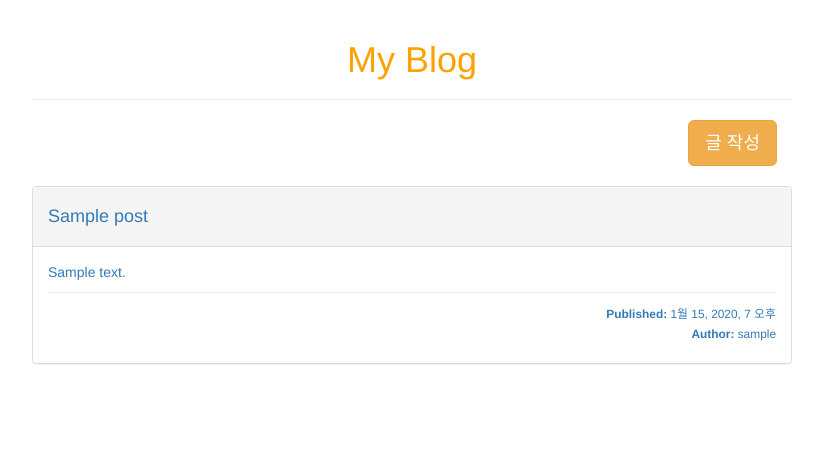
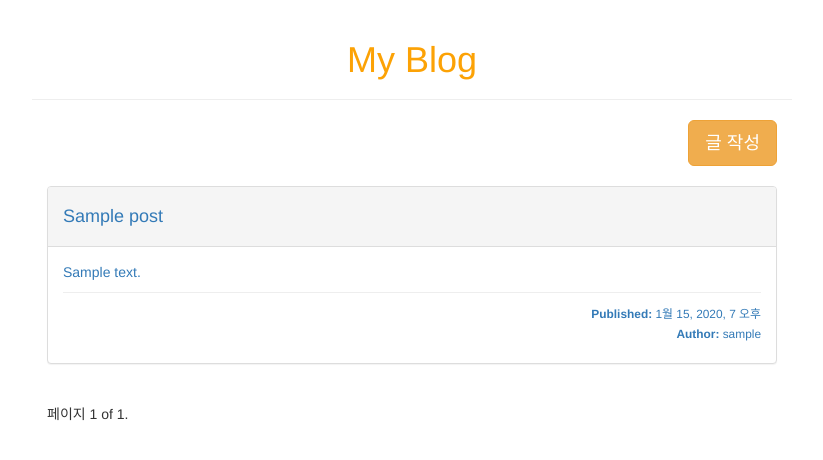
Before and after one commit to Isaccchoi/Djangogirls, a Django app: page / in a window 1280 px wide. Shown: the top 460 px of the page, without its empty margins (228-1051 px from the left). Run offline with Django 3.2, Linux system fonts and the light colour scheme; tables that the repository leaves empty hold one stand-in row (values such as "Sample post"); some libraries are stand-ins or nearby versions.

Commit message:
add pagination to post_list html

```diff
--- a/djangogirls/blog/views.py
+++ b/djangogirls/blog/views.py
@@ -1,4 +1,6 @@
 from django.contrib.auth import get_user_model
+from django.core import paginator
+from django.core.paginator import PageNotAnInteger, EmptyPage, Paginator
 from django.http import HttpResponse
 from django.shortcuts import render, redirect
 
@@ -9,9 +11,19 @@ User = get_user_model()
 
 def post_list(request):
     posts = Post.objects.filter(published_date__isnull=False).order_by('-published_date')
+    paginator = Paginator(posts, 2)
+    page = request.GET.get('page')
+    try:
+        post_list = paginator.page(page)
+    except PageNotAnInteger:
+        # If page is not an integer, deliver first page.
+        post_list = paginator.page(1)
+    except EmptyPage:
+        # If page is out of range (e.g. 9999), deliver last page of results.
+        post_list = paginator.page(paginator.num_pages)
     context = {
         # posts key의 value는 Queryset
-        'posts': posts
+        'post_list': post_list,
     }
     return render(request, 'blog/post_list.html', context)
 
@@ -27,36 +39,27 @@ def post_detail(request, pk):
 
 def post_add(request):
     # request 메소드가 POST이며 title 및 content가 잘 들어 있을 경우
-    if request.method == 'POST' and request.POST.get('title') and request.POST.get('content'):
-        title = request.POST['title']
-        content = request.POST['content']
-        author = User.objects.get(username='admin')
-        post = Post.objects.create(
-            title=title,
-            content=content,
-            author=author,
-        )
-        # publish에 체크를 할 경우 자동으로 현재 시간에 맞춰 published_date를 넣고 한번 더 저장
-        if request.POST.get('publish'):
-            post.publish()
-        return redirect('post_detail', pk=post.pk)
+    if request.method == 'POST':
+        title = request.POST.get('title')
+        content = request.POST.get('content')
+        if title and content:
+            author = User.objects.get(username='admin')
+            post = Post.objects.create(
+                title=title,
+                content=content,
+                author=author,
+            )
+            # publish에 체크를 할 경우 자동으로 현재 시간에 맞춰 published_date를 넣고 한번 더 저장
+            if request.POST.get('publish'):
+                post.publish()
+            return redirect('post_detail', pk=post.pk)
+        # FIXME
     # request 메소드가 GET일 경우 입력할 수 있는 form 제공
-    elif request.method == 'GET':
-        context = {
-
-        }
-        return render(request, 'blog/post_form.html', context)
-    # request 메소드가 POST이면서 title 및 content가 '안'들어 있을 경우 alert값에 True를 넣어 알람이 나오도록 설정
-    elif request.method == 'POST' and not request.POST.get('title') or not request.POST.get('content'):
-        context = {
-            'alert': True
-        }
-        return render(request, 'blog/post_form.html', context)
     else:
         context = {
 
         }
-        return render(request, 'blog/post_form.html', context)
+    return render(request, 'blog/post_form.html', context)
 
 
 def post_delete(request, pk):
--- a/djangogirls/config/urls.py
+++ b/djangogirls/config/urls.py
@@ -21,7 +21,7 @@ from blog.views import post_list, post_detail, post_add, post_delete
 urlpatterns = [
     url(r'^admin/', admin.site.urls),
     url(r'^$', post_list, name="post_list"),
-    url(r'^post/(?P<pk>\d+)/', post_detail, name="post_detail"),
-    url(r'^post/add/', post_add, name="post_add"),
-    url(r'^post/(?P<pk>\d+)/delete/', post_delete, name="post_delete"),
+    url(r'^posts/(?P<pk>\d+)/$', post_detail, name="post_detail"),
+    url(r'^posts/add/', post_add, name="post_add"),
+    url(r'^posts/(?P<pk>\d+)/delete/', post_delete, name="post_delete"),
 ]
--- a/djangogirls/templates/blog/post_detail.html
+++ b/djangogirls/templates/blog/post_detail.html
@@ -20,7 +20,8 @@
 
         <form action="{% url 'post_delete' pk=post.pk %}" method="post">
             {% csrf_token %}
-            <p class="text-right"><input type="submit" value="글 삭제 " class="btn btn-lg btn-danger"></a>
+            <p class="text-right">
+                <input type="submit" value="글 삭제 " class="btn btn-lg btn-danger">
             </p>
         </form>
     </div>
--- a/djangogirls/templates/blog/post_list.html
+++ b/djangogirls/templates/blog/post_list.html
@@ -4,9 +4,9 @@
     <div class="col-lg-8 col-lg-offset-2">
         <a href="{% url 'post_add' %}" class="btn btn-lg btn-warning pull-right">글 작성</a>
     </div>
-
-    {% for post in posts %}
-        <div class="col-lg-8 col-lg-offset-2 panel panel-default" style="margin-top: 20px">
+    <div class="col-lg-8 col-lg-offset-2">
+        {% for post in post_list %}
+            <div class="panel panel-default" style="margin-top: 20px">
                 <div class="panel-heading">
                     <h4>
                         <a href="{% url 'post_detail' pk=post.pk %}">{{ post.title|truncatewords:6 }}</a>
@@ -29,5 +29,24 @@
                 </div>
             </div>
         {% endfor %}
+        <div class="pagination">
+            <p class="text-center">
+                <span class="step-links">
+                    {% if post_list.has_previous %}
+                        <a href="?page={{ post_list.previous_page_number }}">이전</a>
+                    {% endif %}
+
+                    <span class="current">
+                        페이지 {{ post_list.number }} of {{ post_list.paginator.num_pages }}.
+                    </span>
+
+                    {% if post_list.has_next %}
+                        <a href="?page={{ post_list.next_page_number }}">다음</a>
+                    {% endif %}
+                </span>
+            </p>
+        </div>
+    </div>
+
 
 {% endblock %}
```
Also changed, not shown: djangogirls/templates/blog/post_form.html (+4 -3 lines). Lines whose indentation alone changed are shown as unchanged.
